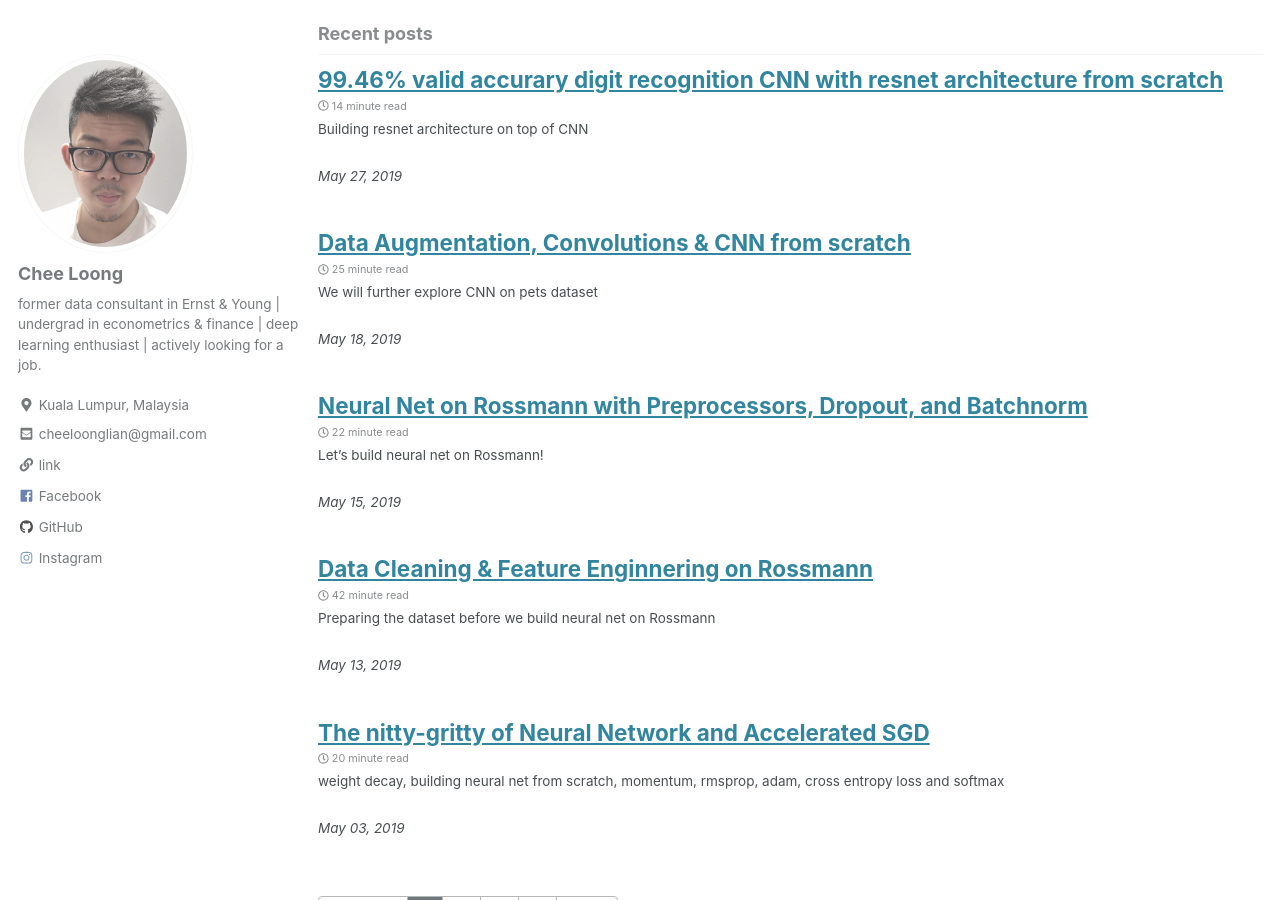
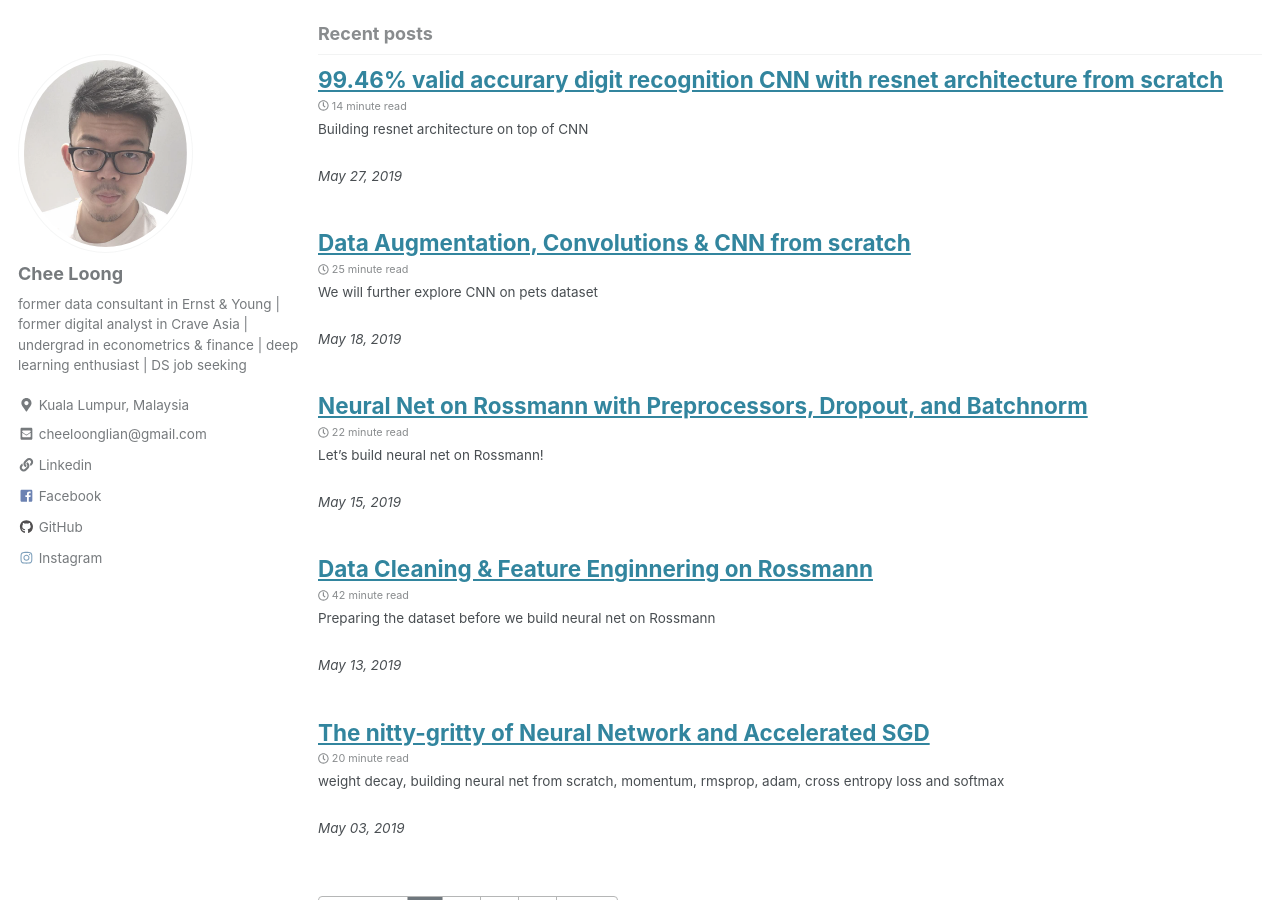
Before and after one commit to CheeLoong/CheeLoong.github.io, a Jekyll site: the page built from index.html, in a window 1280 px wide and 900 px high, scrolled down 1089 px. Built offline with Jekyll 4.4.1, drawn with Linux system fonts in a browser that asks for light colours; cached includes are drawn as plain includes; the list of posts is cut into pages by our own code.

Commit message:
update website

```diff
--- a/_config.yml
+++ b/_config.yml
@@ -108,14 +108,14 @@ analytics:
 author:
   name             : "Chee Loong"
   avatar           : /assets/images/mypic.png
-  bio              : "former data consultant in Ernst & Young | undergrad in econometrics & finance | deep learning enthusiast | actively looking for a job."
+  bio              : "former data consultant in Ernst & Young | former digital analyst in Crave Asia | undergrad in econometrics & finance | deep learning enthusiast | DS job seeking "
   location         : "Kuala Lumpur, Malaysia"
   email            :
   links:
     - label: "cheeloonglian@gmail.com"
       icon: "fas fa-fw fa-envelope-square"
       url: mailto:cheeloonglian@gmail.com
-    - label: "link"
+    - label: "Linkedin"
       icon: "fas fa-fw fa-link"
       url: "https://www.linkedin.com/in/chee-loong-l-40b341145/"
     - label: "Twitter"
```
